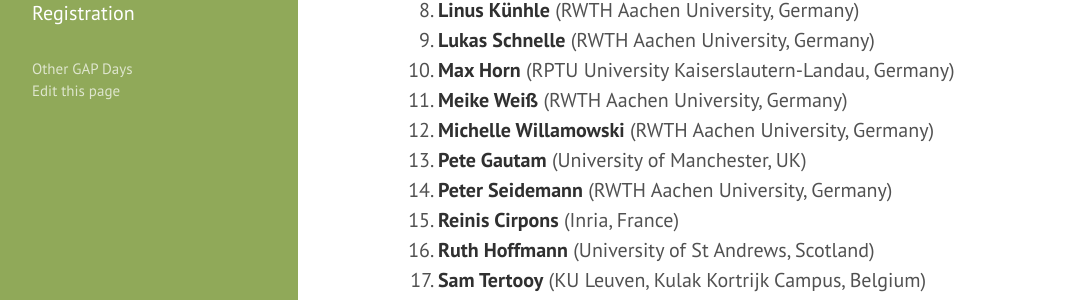
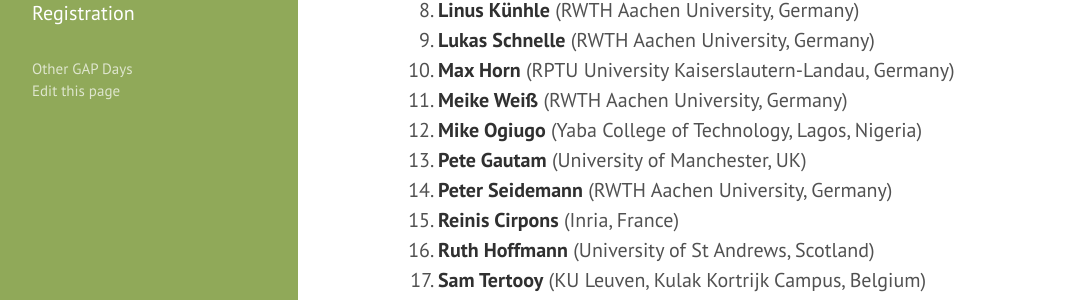
Before and after one commit to gapdays/gapdays2026-fall, a Jekyll site: the page built from participants.md, in a window 1280 px wide and 930 px high. Shown: the part 355-655 px from the top of the window, without its empty margins (2-1069 px from the left). Built offline with Jekyll 4.4.1, drawn with Linux system fonts in a browser that asks for light colours.

Commit message:
update participants

```diff
--- a/participants.md
+++ b/participants.md
@@ -10,7 +10,6 @@ participants:
   - {name: Frank Lübeck, affiliation: "RWTH Aachen University, Germany"}
   - {name: Leonard Sattler, affiliation: "RWTH Aachen University, Germany"}
   - {name: Alia Bonnet, affiliation: "RWTH Aachen University, Germany"}
-  - {name: Michelle Willamowski, affiliation: "RWTH Aachen University, Germany"}
   - {name: Thomas Breuer, affiliation: "RWTH Aachen University, Germany"}
   - {name: Torben Wiedemann, affiliation: "RPTU University Kaiserslautern-Landau, Germany"}
   - {name: Lars Göttgens, affiliation: "RWTH Aachen University, Germany"}
@@ -23,6 +22,7 @@ participants:
   - {name: Alice C. Niemeyer, affiliation: "RWTH Aachen University, Germany"}
   - {name: Daan van Berkel, affiliation: "Radboud University, Netherlands"}
   - {name: Vanishree Krishna Kirekod, affiliation: "RWTH Aachen University, Germany"}
+  - {name: Mike Ogiugo, affiliation: "Yaba College of Technology, Lagos, Nigeria"}
 ---
 
 <ol>{% assign participants = page.participants | sort: "name" %}
```
